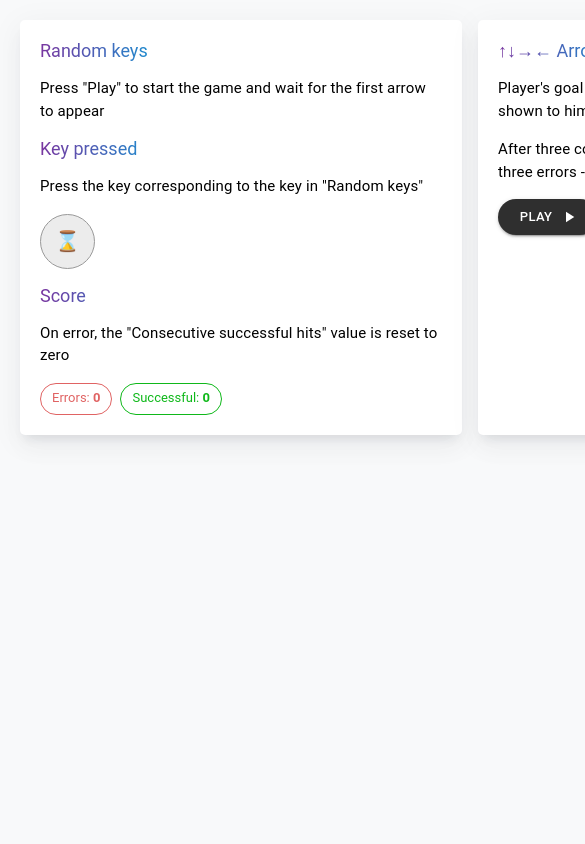
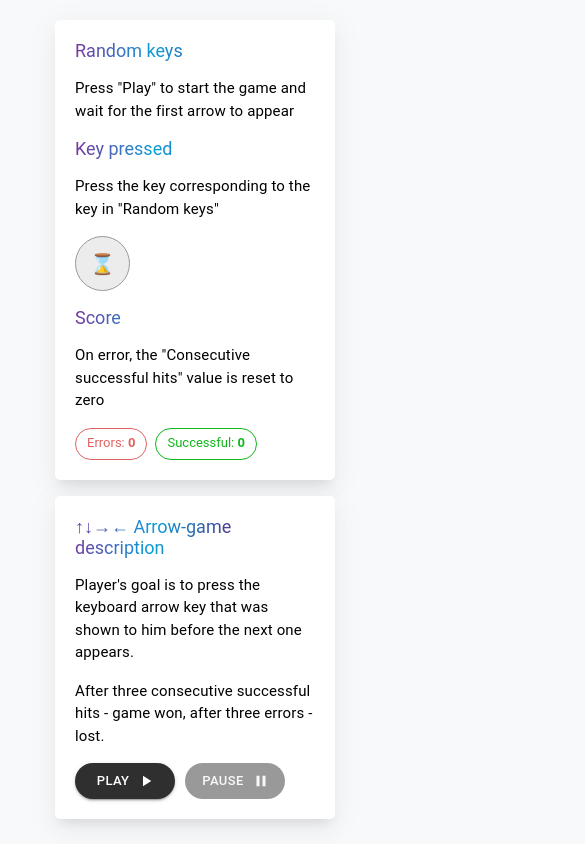
Before and after one commit to wintermute28/arrows-game, a React (Vite) app: page / in a window 390 px wide. Shown: the top 844 px of the page, 585 px wide, since content can reach past the window. Built offline with nearby package versions, Linux system fonts and the light colour scheme.

Commit message:
Edit Playground styles

```diff
--- a/src/components/Playground/Playground.module.css
+++ b/src/components/Playground/Playground.module.css
@@ -13,3 +13,11 @@
   box-shadow: var(--box-shadow);
   background-color: #fff;
 }
+
+@media (max-width: 950px) {
+  .container {
+    width: 80%;
+    flex-direction: column;
+    gap: var(--spacing-medium) 0;
+  }
+}
```
